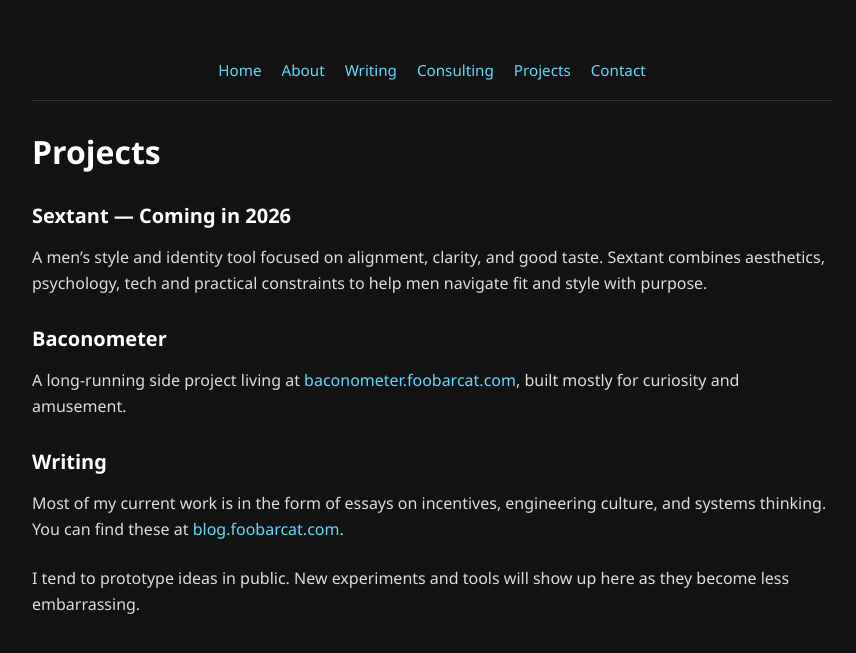
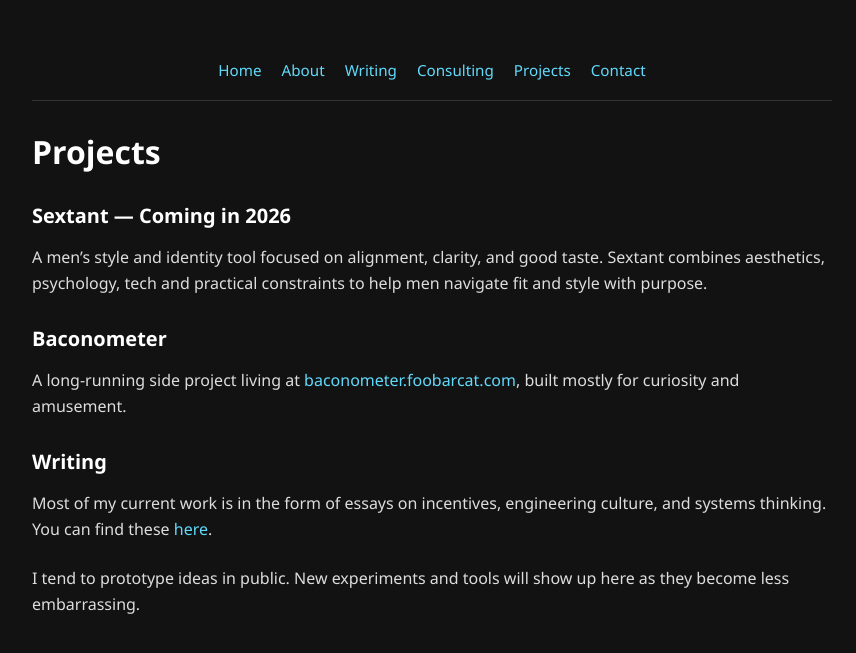
Before and after one commit to aultimus/foobarcat-homepage, a Jekyll site: the page projects/index.html, which Jekyll copies as it is, in a window 1280 px wide. Shown: the top 653 px of the page, without its empty margins (208-1064 px from the left). Built offline with Jekyll 4.4.1, drawn with Linux system fonts in a browser that asks for light colours.

Commit message:
point to new integrated blog:

```diff
--- a/projects/index.html
+++ b/projects/index.html
@@ -114,8 +114,8 @@
                 <h2>Writing</h2>
                 <p>
                     Most of my current work is in the form of essays on incentives, engineering
-                    culture, and systems thinking. You can find these at
-                    <a href="https://blog.foobarcat.com">blog.foobarcat.com</a>.
+                    culture, and systems thinking. You can find these
+                    <a href="/blog/">here</a>.
                 </p>
             </div>
 
```
